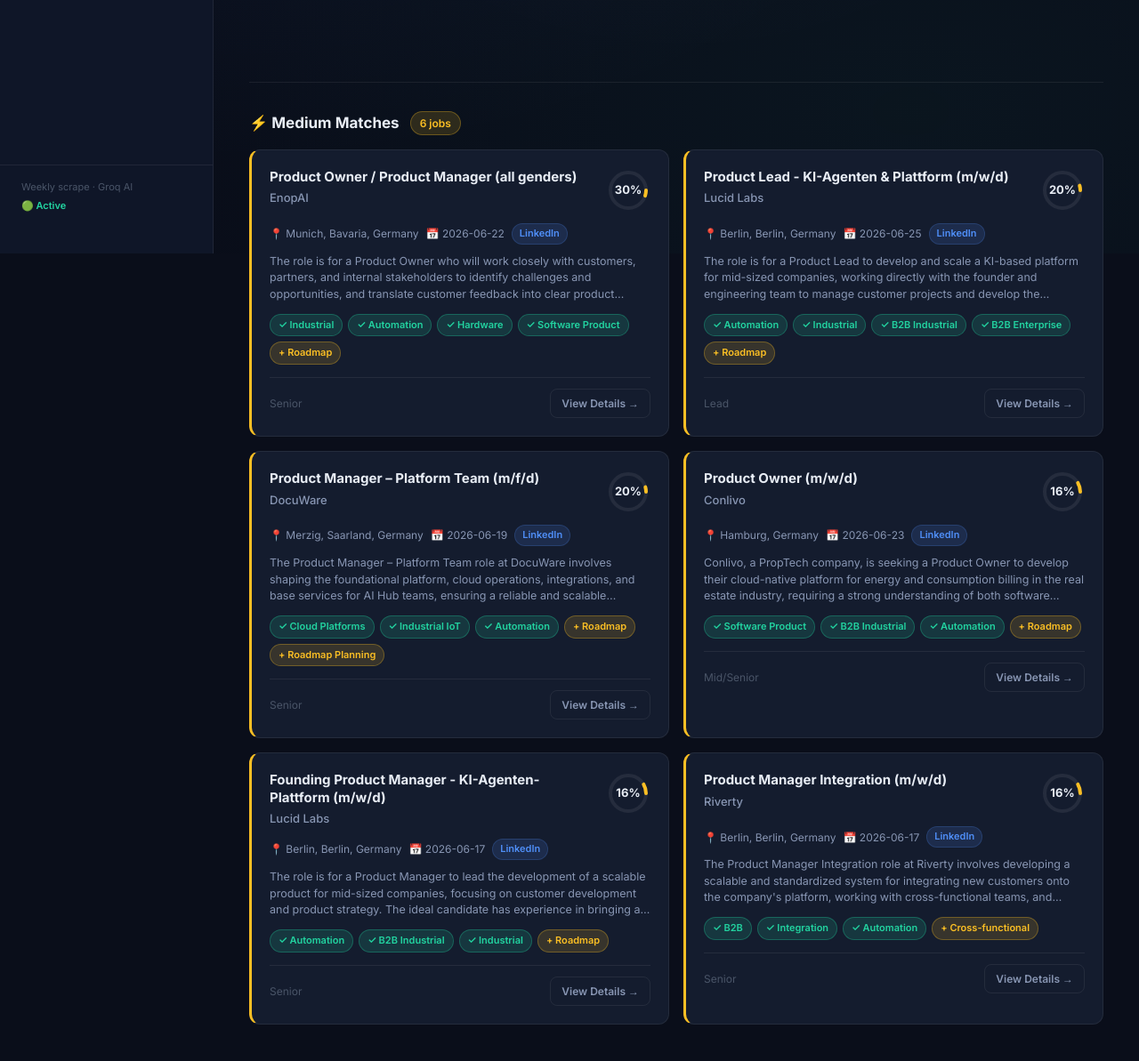
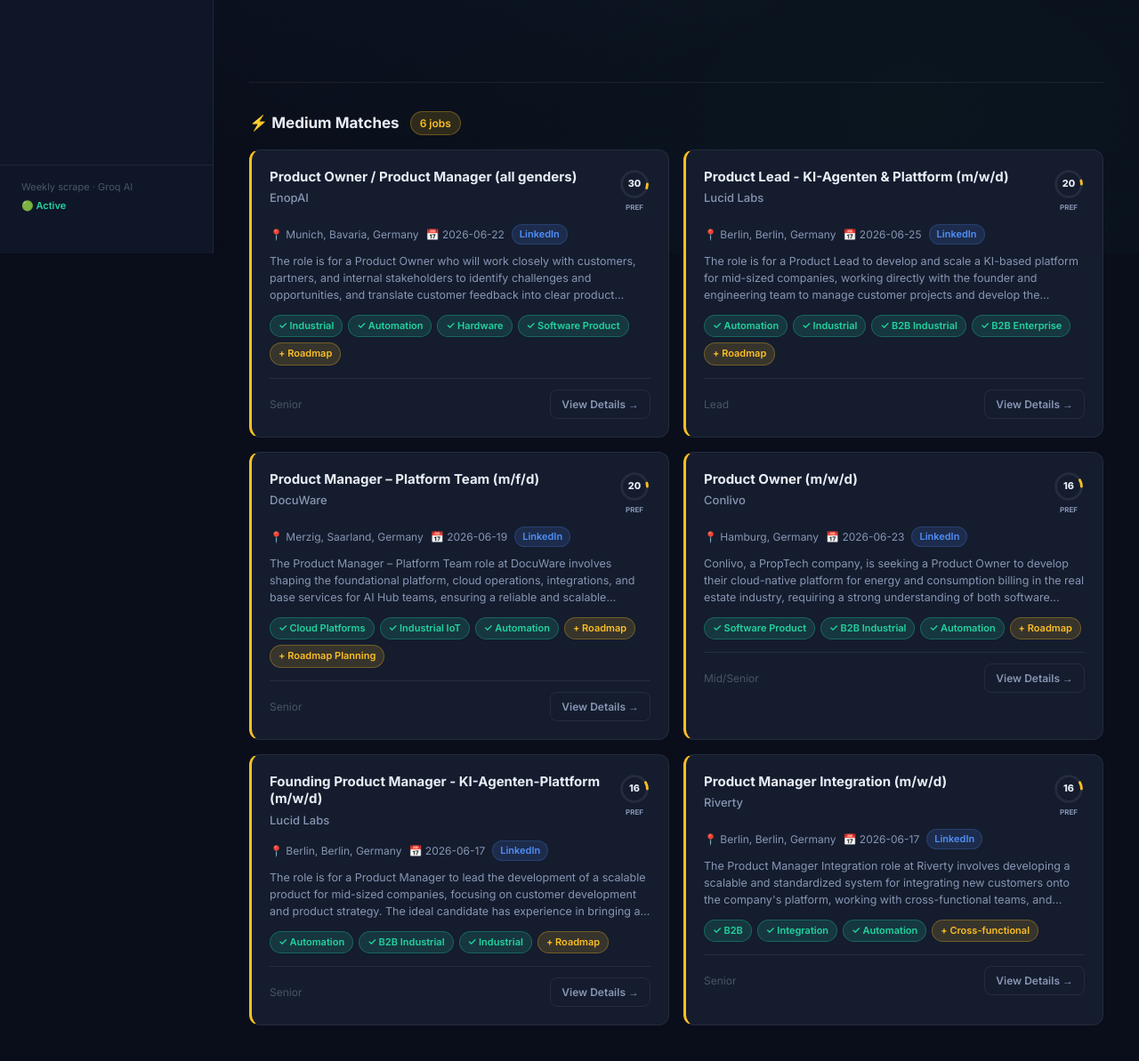
Before and after one commit to leann0101/jobradar, a Flask app: page / in a window 1280 px wide. Shown: the part 515-1708 px from the top of the page at 89% size. Run offline with Flask 3, Linux system fonts and the light colour scheme.

Commit message:
Feature: Resume recommendations, advanced filters, dual scores, and company profiles

```diff
--- a/templates/dashboard.html
+++ b/templates/dashboard.html
@@ -58,17 +58,39 @@
         <div class="job-title">{{ job.title }}</div>
         <div class="job-company">{{ job.company }}</div>
       </div>
-      <!-- Score ring SVG -->
-      <div class="job-score-ring" title="Match score: {{ job.match_score }}%">
-        <svg viewBox="0 0 50 50" xmlns="http://www.w3.org/2000/svg">
+      <!-- Dual match scores -->
+      <div style="display: flex; gap: 10px; align-items: center; flex-shrink: 0;">
+        <div style="text-align: center;">
+          <div class="job-score-ring" title="Preference match score: {{ job.match_score }}%" style="width: 36px; height: 36px;">
+            <svg viewBox="0 0 50 50" xmlns="http://www.w3.org/2000/svg" style="width: 36px; height: 36px;">
               <circle cx="25" cy="25" r="20" fill="none" stroke="rgba(255,255,255,0.07)" stroke-width="4"/>
               <circle cx="25" cy="25" r="20" fill="none"
                 stroke="#22d3a0" stroke-width="4"
                 stroke-dasharray="{{ (job.match_score / 100 * 125.66) | round(1) }} 125.66"
                 stroke-dashoffset="31.4"
                 stroke-linecap="round"/>
-          <text x="25" y="25" class="score-text">{{ job.match_score }}%</text>
+              <text x="25" y="25" class="score-text" style="font-size: 15px; font-weight: 800;">{{ job.match_score }}</text>
             </svg>
+          </div>
+          <div style="font-size: 8px; color: var(--text-secondary); margin-top: 2px; font-weight: 700; text-transform: uppercase;">Pref</div>
+        </div>
+
+        {% if job.resume_match and job.resume_match.score is defined and job.resume_match.score > 0 %}
+        <div style="text-align: center;">
+          <div class="job-score-ring" title="Resume match score: {{ job.resume_match.score }}%" style="width: 36px; height: 36px;">
+            <svg viewBox="0 0 50 50" xmlns="http://www.w3.org/2000/svg" style="width: 36px; height: 36px;">
+              <circle cx="25" cy="25" r="20" fill="none" stroke="rgba(255,255,255,0.07)" stroke-width="4"/>
+              <circle cx="25" cy="25" r="20" fill="none"
+                stroke="#a78bfa" stroke-width="4"
+                stroke-dasharray="{{ (job.resume_match.score / 100 * 125.66) | round(1) }} 125.66"
+                stroke-dashoffset="31.4"
+                stroke-linecap="round"/>
+              <text x="25" y="25" class="score-text" style="font-size: 15px; font-weight: 800;">{{ job.resume_match.score }}</text>
+            </svg>
+          </div>
+          <div style="font-size: 8px; color: var(--text-secondary); margin-top: 2px; font-weight: 700; text-transform: uppercase;">Resume</div>
+        </div>
+        {% endif %}
       </div>
     </div>
 
@@ -123,16 +145,39 @@
         <div class="job-title">{{ job.title }}</div>
         <div class="job-company">{{ job.company }}</div>
       </div>
-      <div class="job-score-ring" title="Match score: {{ job.match_score }}%">
-        <svg viewBox="0 0 50 50" xmlns="http://www.w3.org/2000/svg">
+      <!-- Dual match scores -->
+      <div style="display: flex; gap: 10px; align-items: center; flex-shrink: 0;">
+        <div style="text-align: center;">
+          <div class="job-score-ring" title="Preference match score: {{ job.match_score }}%" style="width: 36px; height: 36px;">
+            <svg viewBox="0 0 50 50" xmlns="http://www.w3.org/2000/svg" style="width: 36px; height: 36px;">
               <circle cx="25" cy="25" r="20" fill="none" stroke="rgba(255,255,255,0.07)" stroke-width="4"/>
               <circle cx="25" cy="25" r="20" fill="none"
                 stroke="#fbbf24" stroke-width="4"
                 stroke-dasharray="{{ (job.match_score / 100 * 125.66) | round(1) }} 125.66"
                 stroke-dashoffset="31.4"
                 stroke-linecap="round"/>
-          <text x="25" y="25" class="score-text">{{ job.match_score }}%</text>
+              <text x="25" y="25" class="score-text" style="font-size: 15px; font-weight: 800;">{{ job.match_score }}</text>
             </svg>
+          </div>
+          <div style="font-size: 8px; color: var(--text-secondary); margin-top: 2px; font-weight: 700; text-transform: uppercase;">Pref</div>
+        </div>
+
+        {% if job.resume_match and job.resume_match.score is defined and job.resume_match.score > 0 %}
+        <div style="text-align: center;">
+          <div class="job-score-ring" title="Resume match score: {{ job.resume_match.score }}%" style="width: 36px; height: 36px;">
+            <svg viewBox="0 0 50 50" xmlns="http://www.w3.org/2000/svg" style="width: 36px; height: 36px;">
+              <circle cx="25" cy="25" r="20" fill="none" stroke="rgba(255,255,255,0.07)" stroke-width="4"/>
+              <circle cx="25" cy="25" r="20" fill="none"
+                stroke="#a78bfa" stroke-width="4"
+                stroke-dasharray="{{ (job.resume_match.score / 100 * 125.66) | round(1) }} 125.66"
+                stroke-dashoffset="31.4"
+                stroke-linecap="round"/>
+              <text x="25" y="25" class="score-text" style="font-size: 15px; font-weight: 800;">{{ job.resume_match.score }}</text>
+            </svg>
+          </div>
+          <div style="font-size: 8px; color: var(--text-secondary); margin-top: 2px; font-weight: 700; text-transform: uppercase;">Resume</div>
+        </div>
+        {% endif %}
       </div>
     </div>
 
```
Lines whose indentation alone changed are shown as unchanged.
